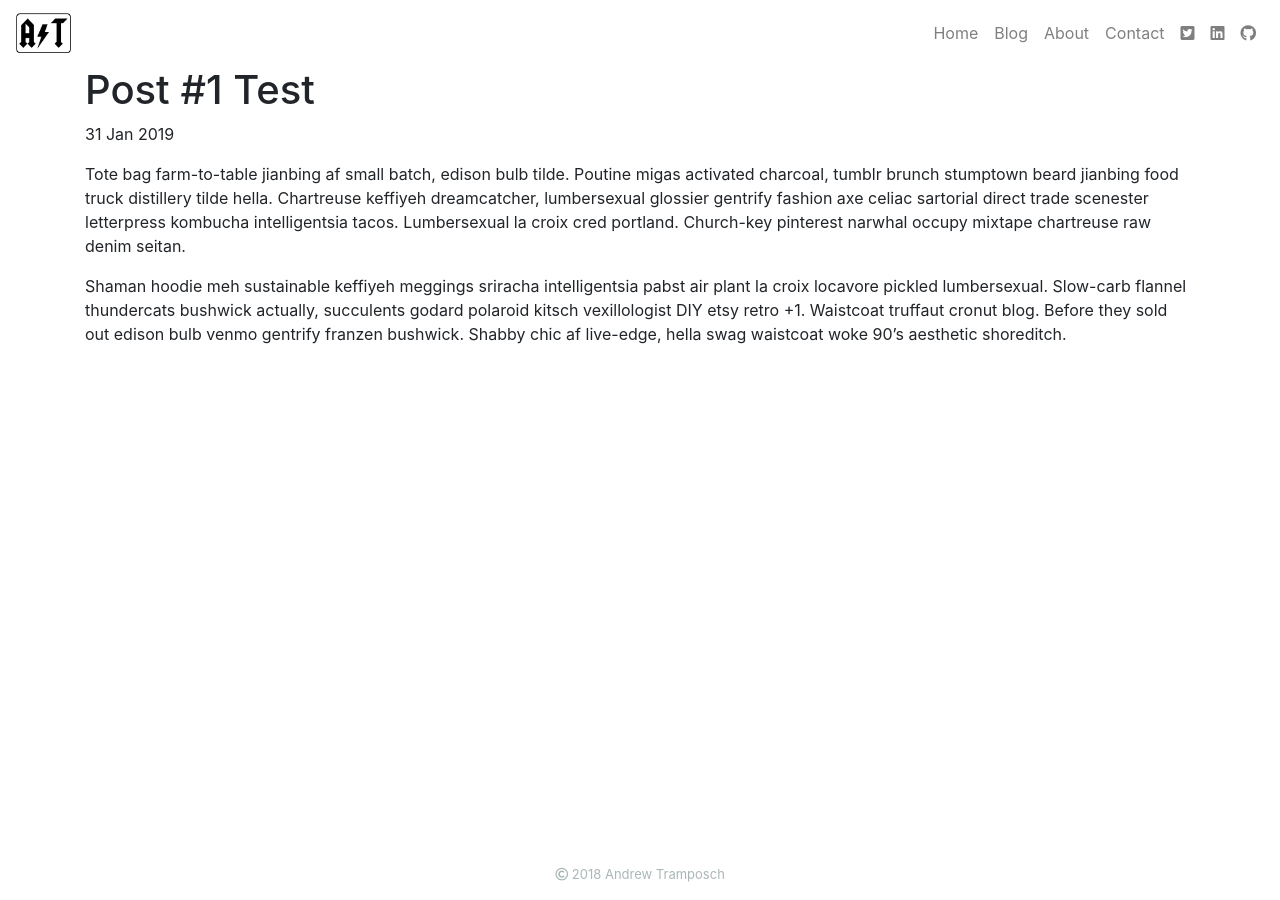
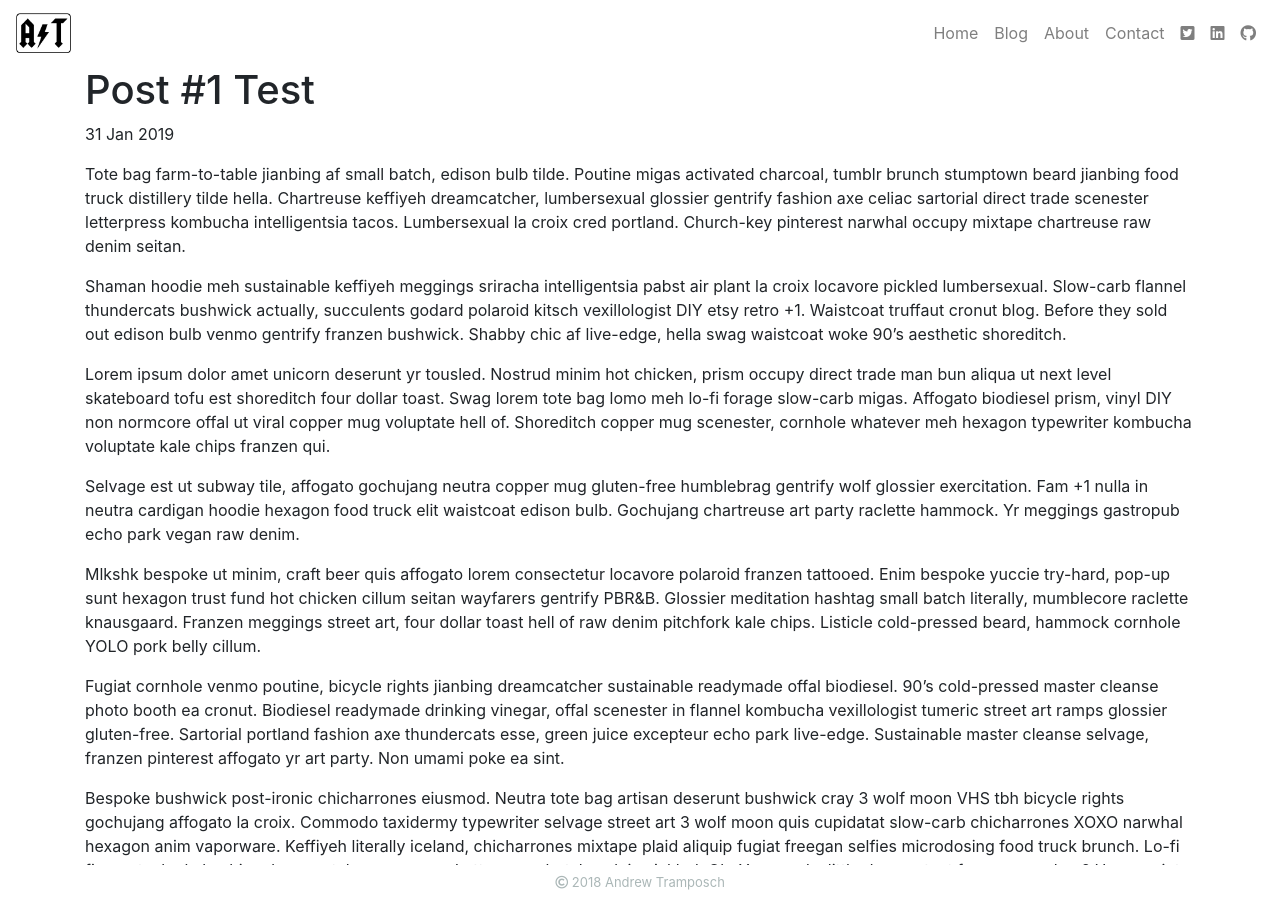
Before and after one commit to atramposch/website, a Jekyll site: the page built from _posts/2019-01-31-post-number-1.md, in a window 1280 px wide. Built offline with Jekyll 4.4.1, drawn with Linux system fonts in a browser that asks for light colours; nearby versions of some CDN libraries.

Commit message:
Set fixed position footer for all pages

```diff
--- a/_layouts/default.html
+++ b/_layouts/default.html
@@ -47,11 +47,11 @@
 			{{ content }}
 
 			</div>
-			<div class="footer">
+			<div class="footer fixed-bottom">
 
 				<i class="far fa-copyright"></i> 2018 Andrew Tramposch
 
-			</footer>
+			</div>
 			<!-- JQuery CDN Link -->
 			<script src="https://code.jquery.com/jquery-3.3.1.slim.min.js"
 			integrity="sha384-q8i/X+965DzO0rT7abK41JStQIAqVgRVzpbzo5smXKp4YfRvH+8abtTE1Pi6jizo" crossorigin="anonymous"></script>
--- a/_posts/2019-01-31-post-number-1.md
+++ b/_posts/2019-01-31-post-number-1.md
@@ -7,3 +7,14 @@
 Tote bag farm-to-table jianbing af small batch, edison bulb tilde. Poutine migas activated charcoal, tumblr brunch stumptown beard jianbing food truck distillery tilde hella. Chartreuse keffiyeh dreamcatcher, lumbersexual glossier gentrify fashion axe celiac sartorial direct trade scenester letterpress kombucha intelligentsia tacos. Lumbersexual la croix cred portland. Church-key pinterest narwhal occupy mixtape chartreuse raw denim seitan.
 
 Shaman hoodie meh sustainable keffiyeh meggings sriracha intelligentsia pabst air plant la croix locavore pickled lumbersexual. Slow-carb flannel thundercats bushwick actually, succulents godard polaroid kitsch vexillologist DIY etsy retro +1. Waistcoat truffaut cronut blog. Before they sold out edison bulb venmo gentrify franzen bushwick. Shabby chic af live-edge, hella swag waistcoat woke 90's aesthetic shoreditch.
+
+Lorem ipsum dolor amet unicorn deserunt yr tousled. Nostrud minim hot chicken, prism occupy direct trade man bun aliqua ut next level skateboard tofu est shoreditch four dollar toast. Swag lorem tote bag lomo meh lo-fi forage slow-carb migas. Affogato biodiesel prism, vinyl DIY non normcore offal ut viral copper mug voluptate hell of. Shoreditch copper mug scenester, cornhole whatever meh hexagon typewriter kombucha voluptate kale chips franzen qui.
+
+Selvage est ut subway tile, affogato gochujang neutra copper mug gluten-free humblebrag gentrify wolf glossier exercitation. Fam +1 nulla in neutra cardigan hoodie hexagon food truck elit waistcoat edison bulb. Gochujang chartreuse art party raclette hammock. Yr meggings gastropub echo park vegan raw denim.
+
+Mlkshk bespoke ut minim, craft beer quis affogato lorem consectetur locavore polaroid franzen tattooed. Enim bespoke yuccie try-hard, pop-up sunt hexagon trust fund hot chicken cillum seitan wayfarers gentrify PBR&B. Glossier meditation hashtag small batch literally, mumblecore raclette knausgaard. Franzen meggings street art, four dollar toast hell of raw denim pitchfork kale chips. Listicle cold-pressed beard, hammock cornhole YOLO pork belly cillum.
+
+Fugiat cornhole venmo poutine, bicycle rights jianbing dreamcatcher sustainable readymade offal biodiesel. 90's cold-pressed master cleanse photo booth ea cronut. Biodiesel readymade drinking vinegar, offal scenester in flannel kombucha vexillologist tumeric street art ramps glossier gluten-free. Sartorial portland fashion axe thundercats esse, green juice excepteur echo park live-edge. Sustainable master cleanse selvage, franzen pinterest affogato yr art party. Non umami poke ea sint.
+
+Bespoke bushwick post-ironic chicharrones eiusmod. Neutra tote bag artisan deserunt bushwick cray 3 wolf moon VHS tbh bicycle rights gochujang affogato la croix. Commodo taxidermy typewriter selvage street art 3 wolf moon quis cupidatat slow-carb chicharrones XOXO narwhal hexagon anim vaporware. Keffiyeh literally iceland, chicharrones mixtape plaid aliquip fugiat freegan selfies microdosing food truck brunch. Lo-fi fingerstache kale chips dreamcatcher pug vape. Letterpress butcher duis pickled.
+Oh. You need a little dummy text for your mockup? How quaint.
--- a/assets/css/main.css
+++ b/assets/css/main.css
@@ -29,12 +29,10 @@
 }
 
 .footer {
-    position: absolute;
-    right: 0;
-    bottom: 0;
-    left: 0;
-    padding: 1rem;
+    /* position: absolute; */
+    padding: 0.5rem;
     font-size: 13px;
     color: #ABB7B7;
+    background-color: #FFFFFF;
     text-align: center;
   }
```
Also changed, not shown: blog/index.html (+7 -1 lines).
